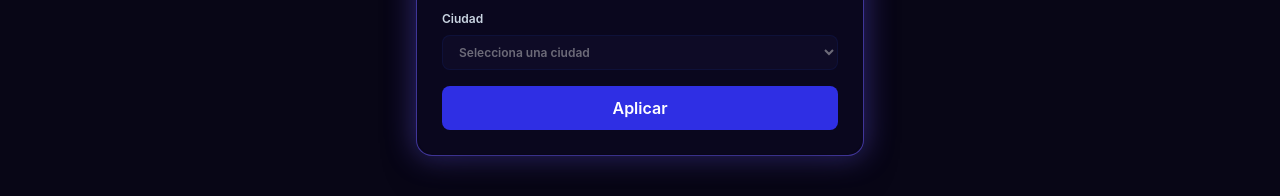
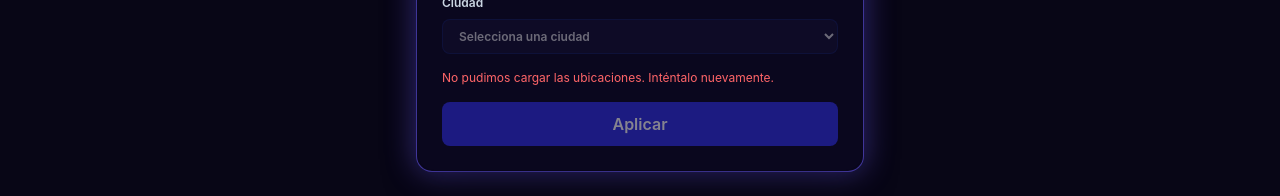
Before and after one commit to BeckhamTorresCaceres/react-cinema-app, a React (Vite) app: page /login in a window 1280 px wide. Shown: the part 439-635 px from the top of the page. Built offline with nearby package versions, Linux system fonts and the light colour scheme; no server answers.

Commit message:
LogicaUbicaciones99%

```diff
--- a/Json/db.json
+++ b/Json/db.json
@@ -396,5 +396,163 @@
         { "id": "s40", "time": "19:00", "format": "2D", "language": "Subtitulada", "isSoldOut": false }
       ]
     }
+  ],
+  "location": [
+    {
+      "id": "col",
+      "nombre": "Colombia",
+      "departamentos": [
+        {
+          "id": "atl",
+          "nombre": "Atlántico",
+          "ciudades": [
+            {
+              "id": "baq",
+              "nombre": "Barranquilla",
+              "cines": [
+                {
+                  "id": "cine-01",
+                  "nombre": "Multicine Viva",
+                  "direccion": "Cra 51B #87-50",
+                  "salasCount": 8
+                },
+                {
+                  "id": "cine-02",
+                  "nombre": "Multicine Buenavista",
+                  "direccion": "Calle 98 #52-115",
+                  "salasCount": 6
+                },
+                {
+                  "id": "cine-03",
+                  "nombre": "Multicine Mallplaza",
+                  "direccion": "Calle 99 #53-40",
+                  "salasCount": 7
+                }
+              ]
+            },
+            {
+              "id": "sol",
+              "nombre": "Soledad",
+              "cines": [
+                {
+                  "id": "cine-04",
+                  "nombre": "Multicine Plaza del Sol",
+                  "direccion": "Calle 30 #30-190",
+                  "salasCount": 5
+                },
+                {
+                  "id": "cine-05",
+                  "nombre": "Multicine Gran Plaza Soledad",
+                  "direccion": "Cra 32 #30-15",
+                  "salasCount": 4
+                }
+              ]
+            },
+            {
+              "id": "pco",
+              "nombre": "Puerto Colombia",
+              "cines": [
+                {
+                  "id": "cine-06",
+                  "nombre": "Multicine Plaza Campestre",
+                  "direccion": "Autopista al Mar Km 7",
+                  "salasCount": 4
+                }
+              ]
+            }
+          ]
+        },
+        {
+          "id": "ant",
+          "nombre": "Antioquia",
+          "ciudades": [
+            {
+              "id": "med",
+              "nombre": "Medellín",
+              "cines": [
+                {
+                  "id": "cine-07",
+                  "nombre": "Multicine El Tesoro",
+                  "direccion": "Cra 25A #1A Sur-45",
+                  "salasCount": 10
+                },
+                {
+                  "id": "cine-08",
+                  "nombre": "Multicine Santafé",
+                  "direccion": "Carrera 43A #7 Sur-170",
+                  "salasCount": 8
+                }
+              ]
+            },
+            {
+              "id": "env",
+              "nombre": "Envigado",
+              "cines": [
+                {
+                  "id": "cine-09",
+                  "nombre": "Multicine Viva Envigado",
+                  "direccion": "Calle 32B Sur #48-45",
+                  "salasCount": 12
+                }
+              ]
+            }
+          ]
+        },
+        {
+          "id": "Cun",
+          "nombre": "Cundinamarca",
+          "ciudades": [
+            {
+              "id": "bog-c",
+              "nombre": "Bogotá",
+              "cines": [
+                {
+                  "id": "cine-10",
+                  "nombre": "Multicine Andino",
+                  "direccion": "Carrera 11 #82-71",
+                  "salasCount": 6
+                },
+                {
+                  "id": "cine-11",
+                  "nombre": "Multicine Titán Plaza",
+                  "direccion": "Av. Boyacá #80-94",
+                  "salasCount": 9
+                }
+              ]
+            }
+          ]
+        }
+      ]
+    },
+    {
+      "id": "mex",
+      "nombre": "México",
+      "departamentos": [
+        {
+          "id": "cdmx",
+          "nombre": "Ciudad de México",
+          "ciudades": [
+            {
+              "id": "cdmx-c",
+              "nombre": "Ciudad de México",
+              "cines": [
+                {
+                  "id": "cine-12",
+                  "nombre": "Multicine Perisur",
+                  "direccion": "Anillo Periférico 4690",
+                  "salasCount": 12
+                },
+                {
+                  "id": "cine-13",
+                  "nombre": "Multicine Santa Fe",
+                  "direccion": "Av. Vasco de Quiroga 3800",
+                  "salasCount": 10
+                }
+              ]
+            }
+          ]
+        }
+      ]
+    }
   ]
-}
+ }
--- a/src/features/location/components/LocationModal.tsx
+++ b/src/components/Location/LocationModal.tsx
@@ -1,6 +1,6 @@
-import { useState } from "react";
+import { useEffect, useState } from "react";
 import { MapPin, X } from "lucide-react";
-import { LOCATIONS } from "../data/locations";
+import { getLocations, type CountryLocation } from "@/services/api";
 
 interface LocationModalProps {
   isOpen: boolean;
@@ -14,6 +14,33 @@ export const LocationModal = ({ isOpen, onClose, onLocationSelected, required =
   const [region, setRegion] = useState(() => localStorage.getItem("lumi_departamento") || "");
   const [city, setCity] = useState(() => localStorage.getItem("lumi_ciudad") || "");
   const [shaking, setShaking] = useState(false);
+  const [locations, setLocations] = useState<CountryLocation[]>([]);
+  const [isLoading, setIsLoading] = useState(false);
+  const [error, setError] = useState("");
+
+  useEffect(() => {
+    if (!isOpen || locations.length) return;
+
+    let isMounted = true;
+    setIsLoading(true);
+    setError("");
+
+    getLocations()
+      .then((data) => {
+        if (isMounted) setLocations(data);
+      })
+      .catch(() => {
+        if (isMounted) setError("No pudimos cargar las ubicaciones. Inténtalo nuevamente.");
+      })
+      .finally(() => {
+        if (isMounted) setIsLoading(false);
+      });
+
+    return () => { isMounted = false; };
+  }, [isOpen, locations.length]);
+
+  const selectedCountry = locations.find((item) => item.nombre === country);
+  const selectedDepartment = selectedCountry?.departamentos.find((item) => item.nombre === region);
 
   if (!isOpen) return null;
 
@@ -30,6 +57,7 @@ export const LocationModal = ({ isOpen, onClose, onLocationSelected, required =
     localStorage.setItem("lumi_pais", country);
     localStorage.setItem("lumi_departamento", region);
     localStorage.setItem("lumi_ciudad", city);
+    window.dispatchEvent(new Event("lumi-location-changed"));
     onLocationSelected?.();
     close();
   };
@@ -43,10 +71,12 @@ export const LocationModal = ({ isOpen, onClose, onLocationSelected, required =
             {!required && <button type="button" onClick={close} className="absolute right-4 top-4 cursor-pointer text-slate-400 hover:text-white" aria-label="Cerrar selector de ubicación"><X size={20} /></button>}
             <div className="mb-6 flex items-center gap-3"><MapPin size={24} className="text-[#8E8EFF]" /><div><h3 id="location-title" className="text-xl font-bold">Selecciona tu ubicación</h3><p className="text-xs text-slate-400">{required ? "Es necesaria para continuar y ver la cartelera." : "Selecciona tu región para ver la cartelera local"}</p></div></div>
             <form onSubmit={apply} noValidate className="space-y-4">
-              <LocationSelect label="País" value={country} onChange={(value) => { setCountry(value); setRegion(""); setCity(""); }}><option value="">Selecciona un país</option>{Object.keys(LOCATIONS).map((value) => <option key={value} value={value}>{value}</option>)}</LocationSelect>
-              <LocationSelect label="Departamento / Estado" value={region} disabled={!country} onChange={(value) => { setRegion(value); setCity(""); }}><option value="">Selecciona un departamento</option>{country && Object.keys(LOCATIONS[country]).map((value) => <option key={value} value={value}>{value}</option>)}</LocationSelect>
-              <LocationSelect label="Ciudad" value={city} disabled={!region} onChange={setCity}><option value="">Selecciona una ciudad</option>{country && region && LOCATIONS[country][region]?.map((value) => <option key={value} value={value}>{value}</option>)}</LocationSelect>
-              <button type="submit" className="w-full cursor-pointer rounded-lg bg-[#2F2FE4] py-2.5 font-semibold text-white transition hover:bg-[#162E93]">Aplicar</button>
+              <LocationSelect label="País" value={country} disabled={isLoading} onChange={(value) => { setCountry(value); setRegion(""); setCity(""); }}><option value="">Selecciona un país</option>{locations.map((item) => <option key={item.id} value={item.nombre}>{item.nombre}</option>)}</LocationSelect>
+              <LocationSelect label="Departamento / Estado" value={region} disabled={!selectedCountry || isLoading} onChange={(value) => { setRegion(value); setCity(""); }}><option value="">Selecciona un departamento</option>{selectedCountry?.departamentos.map((item) => <option key={item.id} value={item.nombre}>{item.nombre}</option>)}</LocationSelect>
+              <LocationSelect label="Ciudad" value={city} disabled={!selectedDepartment || isLoading} onChange={setCity}><option value="">Selecciona una ciudad</option>{selectedDepartment?.ciudades.map((item) => <option key={item.id} value={item.nombre}>{item.nombre}</option>)}</LocationSelect>
+              {isLoading && <p className="text-xs text-slate-400">Cargando ubicaciones...</p>}
+              {error && <p className="text-xs text-red-400" role="alert">{error}</p>}
+              <button type="submit" disabled={isLoading || Boolean(error)} className="w-full cursor-pointer rounded-lg bg-[#2F2FE4] py-2.5 font-semibold text-white transition hover:bg-[#162E93] disabled:cursor-not-allowed disabled:opacity-50">Aplicar</button>
             </form>
           </div>
         </div>
--- a/src/features/Home/layouts/HomeLayout.tsx
+++ b/src/features/Home/layouts/HomeLayout.tsx
@@ -2,7 +2,7 @@ import { useEffect, useState } from "react";
 import { Link, Outlet, useLocation, useNavigate } from "react-router";
 import { CalendarClock, MapPin, Menu, ShoppingCart, Ticket, User, X } from "lucide-react";
 import { useAuthStore } from "../../auth/store/authStore";
-import { LocationModal } from "@/features/location/components/LocationModal";
+import { LocationModal } from "@/components/Location/LocationModal";
 
 const navigationItems = [
   { label: "Cartelera", to: "/#cartelera", icon: Ticket, sectionId: "cartelera" },
--- a/src/features/billboard/components/BillboardSection.tsx
+++ b/src/features/billboard/components/BillboardSection.tsx
@@ -1,14 +1,30 @@
-import { useEffect, useState } from "react";
+import { useEffect, useMemo, useState } from "react";
 import { DateSelector } from "@/features/billboard/components/DataSelector";
 import { MovieCard } from "./MovieCard";
 import { BillboardFilters } from "./BillboardFilters";
 import { getMovies } from "../services/billboardService";
 import type { Movie } from "../types/billboard.types";
+import { getLocations, type CinemaLocation, type CountryLocation } from "@/services/api";
+
+interface SelectedLocation {
+  country: string;
+  department: string;
+  city: string;
+}
+
+const getSavedLocation = (): SelectedLocation => ({
+  country: localStorage.getItem("lumi_pais") || "",
+  department: localStorage.getItem("lumi_departamento") || "",
+  city: localStorage.getItem("lumi_ciudad") || "",
+});
 
 export const BillboardSection = () => {
   const [movies, setMovies] = useState<Movie[]>([]);
   const [isLoading, setIsLoading] = useState(true);
   const [error, setError] = useState<string | null>(null);
+  const [locations, setLocations] = useState<CountryLocation[]>([]);
+  const [isLoadingLocations, setIsLoadingLocations] = useState(true);
+  const [selectedLocation, setSelectedLocation] = useState<SelectedLocation>(getSavedLocation);
   const [selectedDate, setSelectedDate] = useState(
     new Date().toISOString().split("T")[0]
   );
@@ -30,6 +46,40 @@ export const BillboardSection = () => {
   const handleFilterChange = (newFilters: Partial<typeof filters>) => {
     setFilters((prev) => ({ ...prev, ...newFilters }));
   };
+
+  useEffect(() => {
+    let isMounted = true;
+
+    getLocations()
+      .then((data) => {
+        if (isMounted) setLocations(data);
+      })
+      .finally(() => {
+        if (isMounted) setIsLoadingLocations(false);
+      });
+
+    return () => { isMounted = false; };
+  }, []);
+
+  useEffect(() => {
+    const updateSelectedLocation = () => setSelectedLocation(getSavedLocation());
+    window.addEventListener("lumi-location-changed", updateSelectedLocation);
+    return () => window.removeEventListener("lumi-location-changed", updateSelectedLocation);
+  }, []);
+
+  const complexes = useMemo<CinemaLocation[]>(() => {
+    const country = locations.find((item) => item.nombre === selectedLocation.country);
+    const department = country?.departamentos.find((item) => item.nombre === selectedLocation.department);
+    return department?.ciudades.find((item) => item.nombre === selectedLocation.city)?.cines ?? [];
+  }, [locations, selectedLocation]);
+
+  useEffect(() => {
+    setFilters((previous) => (
+      previous.complex === "all" || complexes.some((complex) => complex.id === previous.complex)
+        ? previous
+        : { ...previous, complex: "all" }
+    ));
+  }, [complexes]);
 
   useEffect(() => {
     let isMounted = true;
@@ -101,7 +151,12 @@ export const BillboardSection = () => {
       </div>
 
       {/* 🟢 AGREGADO: Barra de Filtros Avanzada                         */}
-      <BillboardFilters filters={filters} onFilterChange={handleFilterChange} />
+      <BillboardFilters
+        filters={filters}
+        onFilterChange={handleFilterChange}
+        complexes={complexes}
+        isLoadingComplexes={isLoadingLocations}
+      />
 
       {/* Selector de 7 Días */}
       <DateSelector selectedDate={selectedDate} onSelectDate={setSelectedDate} />
--- a/src/features/location/data/locations.ts
+++ /dev/null
@@ -1,5 +0,0 @@
-export const LOCATIONS: Record<string, Record<string, string[]>> = {
-  Colombia: { "Atlántico": ["Barranquilla", "Soledad", "Puerto Colombia"], Antioquia: ["Medellín", "Envigado", "Bello"], "Bogotá D.C.": ["Bogotá"], "Valle del Cauca": ["Cali", "Palmira", "Yumbo"] },
-  México: { CDMX: ["Coyoacán", "Polanco", "Iztapalapa"], Jalisco: ["Guadalajara", "Zapopan", "Tlaquepaque"], "Nuevo León": ["Monterrey", "San Pedro", "Guadalupe"] },
-  Argentina: { "Buenos Aires": ["La Plata", "Mar del Plata", "Tandil"], Córdoba: ["Córdoba Capital", "Carlos Paz", "Alta Gracia"], "Santa Fe": ["Rosario", "Santa Fe Capital", "Rafaela"] },
-};
--- a/src/services/endpoints.ts
+++ b/src/services/endpoints.ts
@@ -1,6 +1,7 @@
 export const endpoints = {
   users: "/users",
   movies: "/movies",
+  locations: "/location",
   userWithRoles: "/users?_expand=role",
   userById: (id: string | number) => `/users/${id}`,
   usersByEmail: (email: string) => `/users?email=${encodeURIComponent(email)}`,
--- a/tsconfig.app.json
+++ b/tsconfig.app.json
@@ -19,7 +19,7 @@
 
     /* Configuración de Aliases @ */
     "baseUrl": ".",
-    "ignoreDeprecations": "6.0",
+    "ignoreDeprecations": "5.0",
     "paths": {
       "@/*": ["src/*"]
     },
```
Also changed, not shown: src/features/billboard/components/BillboardFilters.tsx (+8 -6 lines), src/services/api.ts (+35 -0 lines), src/features/info.md (deleted).
